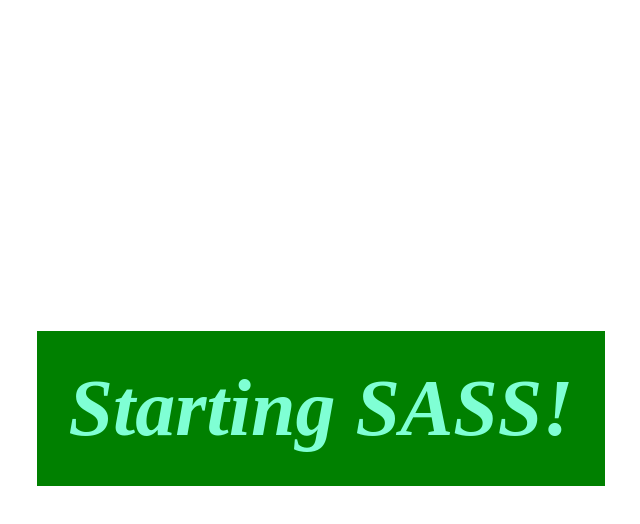
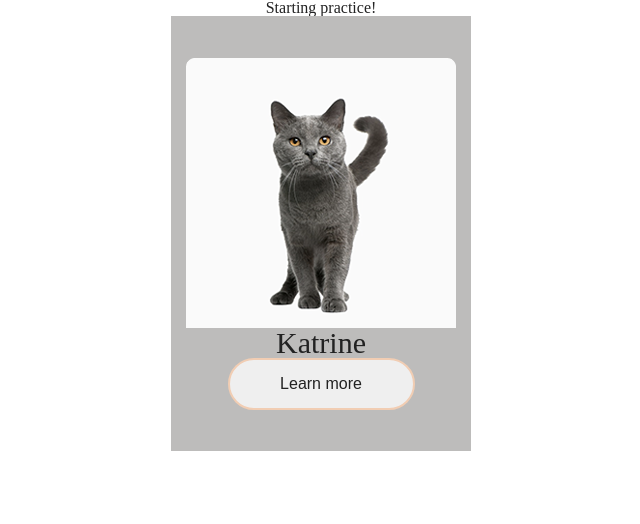
Before and after one commit to Crossroads30/Training-practice1, a plain HTML site: page index.html in a window 1280 px wide. Shown: the whole page, without its empty margins (319-959 px from the left). Drawn offline with Linux system fonts and the light colour scheme.

Commit message:
feat: add training stuff

```diff
--- a/index.html
+++ b/index.html
@@ -4,10 +4,15 @@
   <meta charset="UTF-8">
   <meta http-equiv="X-UA-Compatible" content="IE=edge">
   <meta name="viewport" content="width=device-width, initial-scale=1.0">
-  <title>Hello SASS!</title>
-  <link rel="stylesheet" href="style.css">
+  <title>Hello practice!</title>
+  <link rel="stylesheet" href="css/main.css">
 </head>
 <body>
-  <h1>Starting SASS!</h1>
+  <h1>Starting practice!</h1>
+  <div class="pet__card">
+    <img src="assets/images/pets-katrine.png" alt="pet-catrine">
+    <p class="pet-name">Katrine</p>
+    <button class="btn">Learn more</button>
+  </div>
 </body>
 </html>
--- a/sass/abstracts/_variables.scss
+++ b/sass/abstracts/_variables.scss
@@ -1,20 +1,10 @@
-$color:green;
-$padding:2rem;
-$mobile: 375px;
-$tablet: 768px;
-@mixin flex ($align: center) {// миксин
+
+@mixin flex ($align: center, $flex-dir: column) {// миксин
+  flex-direction: $flex-dir;
   display: flex;
   align-items: $align;
   justify-content: $align;
 }
-%table {// плэйсхолдер
-  background-color: azure;
-  color: #000;
-  border-radius: 1rem;
-  tr {
-    color: blue;
-    td {
-      color: blueviolet;
-    }
-  }
-}
+
+$pet-card-bgc: rgb(189, 188, 187);
+$btn-col: #f1CDB3;
--- a/sass/main.scss
+++ b/sass/main.scss
@@ -1,71 +1,31 @@
-//1. install SASS
-//npm install -g sass
-//2.Compile SASS to CSS
-//sass source/stylesheets/index.scss build/stylesheets/imdex.css
 
 @import 'abstracts/variables';
 @import 'vendors/bootstrap';
 @import 'base/reset';
 @import 'layout/header';
 @import 'components/buttons';
+@import 'components/pet-card';
 @import 'pages/home';
 @import 'themes/theme';
 
-//$color:green;// переменные
 
-//@mixin flex ($align: center) {// миксин
-//  display: flex;
-//  align-items: $align;
-//  justify-content: $align;
-//}
-body {
+body{
   @include flex ();
-  color: aquamarine;
-  font-style: italic;
-  height: 100vh;
 }
-body h1 {
-  font-size: 5em;
-  background: $color;
-  padding: $padding;
-}
-//%table {// плэйсхолдер
-//  background-color: azure;
-//  color: #000;
-//  border-radius: 1rem;
-//  tr {
-//    color: blue;
-//    td {
-//      color: blueviolet;
-//    }
-//  }
-//}
-.table1 {
-  @extend %table;
-}
-.table2 {
-  @extend %table;
-  th {
-    color: burlywood;
+.pet__card {
+  @include flex ();
+  background-color: $pet-card-bgc;
+  width: 300px;
+  height: 435px;
+  .pet-name {
+    font-size: 30px;
+  }
+  .btn {
+    width: 187px;
+    height: 52px;
+    @include flex ();
+    padding: 15px 45px;
+    border: 2px solid $btn-col;
+    border-radius: 100px;
   }
 }
-/* This comment will appear in css file */
-// This comment will not appear in css file
-button {
-  background-color: $color;
-  &:hover {//парент селектора
-    background-color: darken($color, 10%);// встроенная функция
-  }
-}
-.block1 {// медиа запросы( прямо внутри блока)
-  padding: 1rem;
-  @media screen and (max-width: $mobile) {
-    color: brown;
-  }
-}
-@function multiplyPadding ($value,$value2) {//функция
-  @return $value * $value2
-}
-.block1 {
-  padding: multiplyPadding(5px, 3)
-}
```
Also changed, not shown: assets/images/pets-katrine.png (added), css/main.css (added), css/main.min.css (added), sass/components/_pet-card.scss (added), style.css (deleted), 2 other files.
